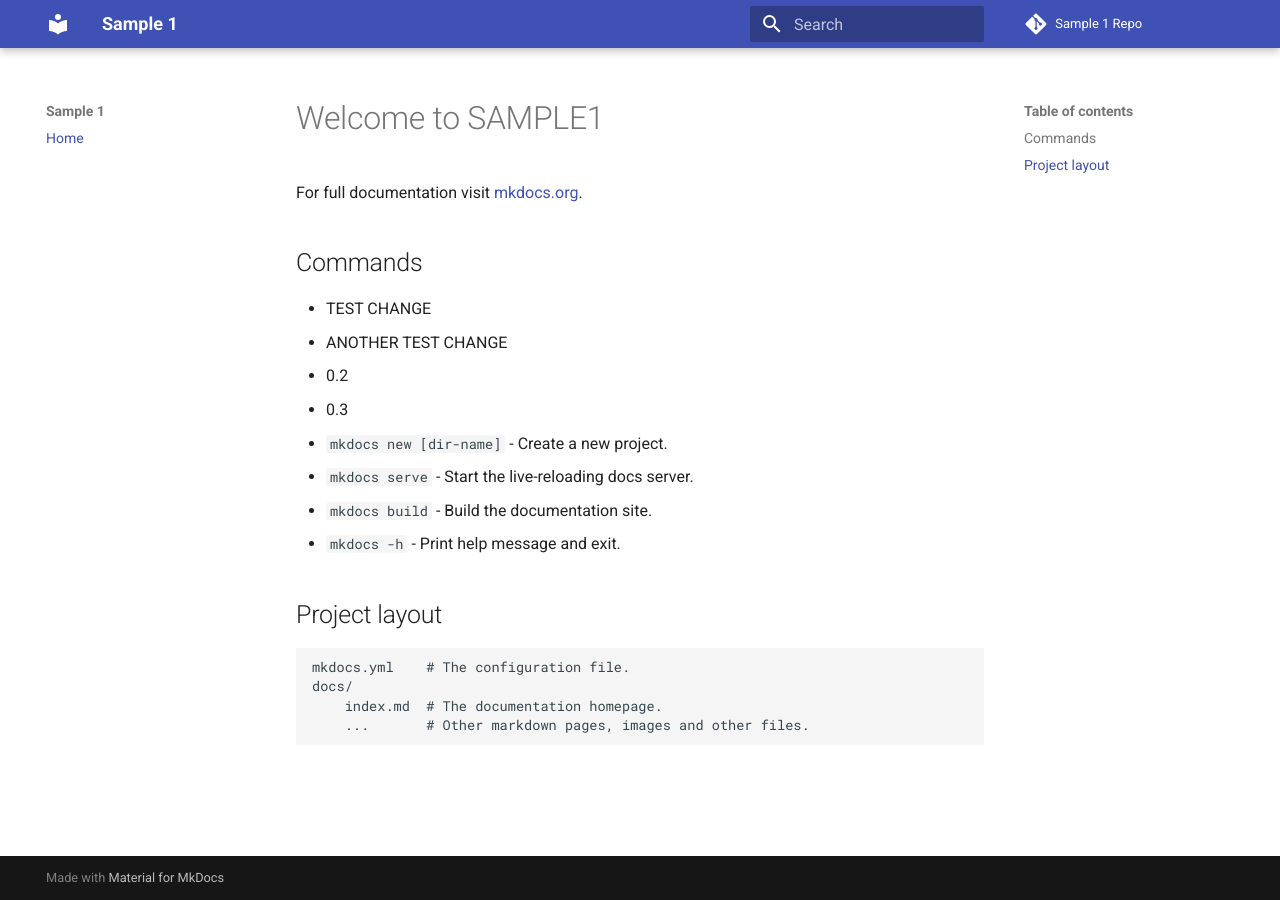
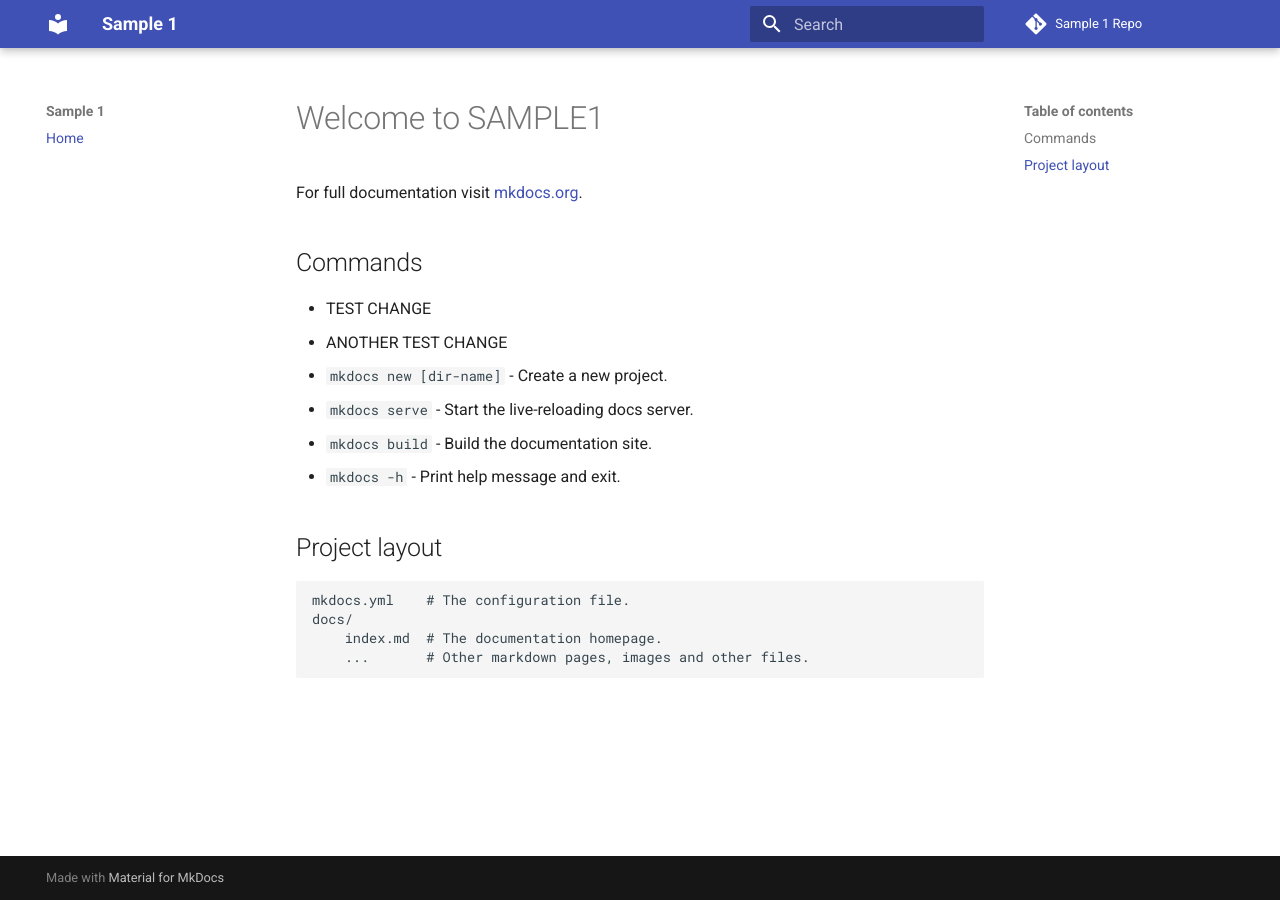
Before and after one commit to A-Baji/mk-docs-sample1, an MkDocs documentation site: the page built from docs/index.md, in a window 1280 px wide. Built offline with MkDocs 1.6.1 and Material for MkDocs 9.7.7, drawn with Linux system fonts in a browser that asks for light colours; comment, search, counter and statistics services are not loaded; the version menu is left out.

Commit message:
update 0.1

```diff
--- a/docs/index.md
+++ b/docs/index.md
@@ -6,8 +6,6 @@ For full documentation visit [mkdocs.org](https://www.mkdocs.org).
 
 * TEST CHANGE
 * ANOTHER TEST CHANGE
-* 0.2
-* 0.3
 * `mkdocs new [dir-name]` - Create a new project.
 * `mkdocs serve` - Start the live-reloading docs server.
 * `mkdocs build` - Build the documentation site.
```
Also changed, not shown: 1 other file.
